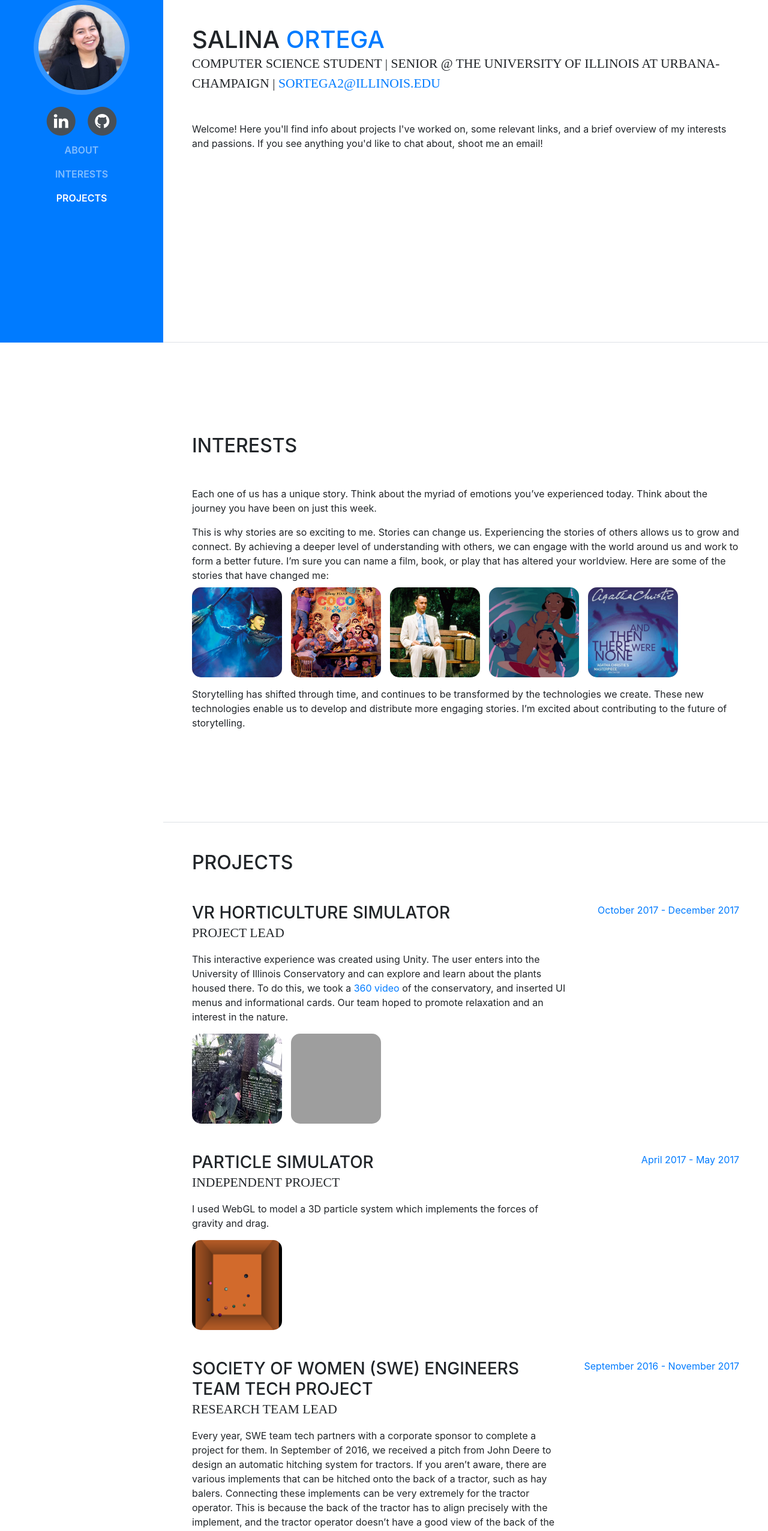
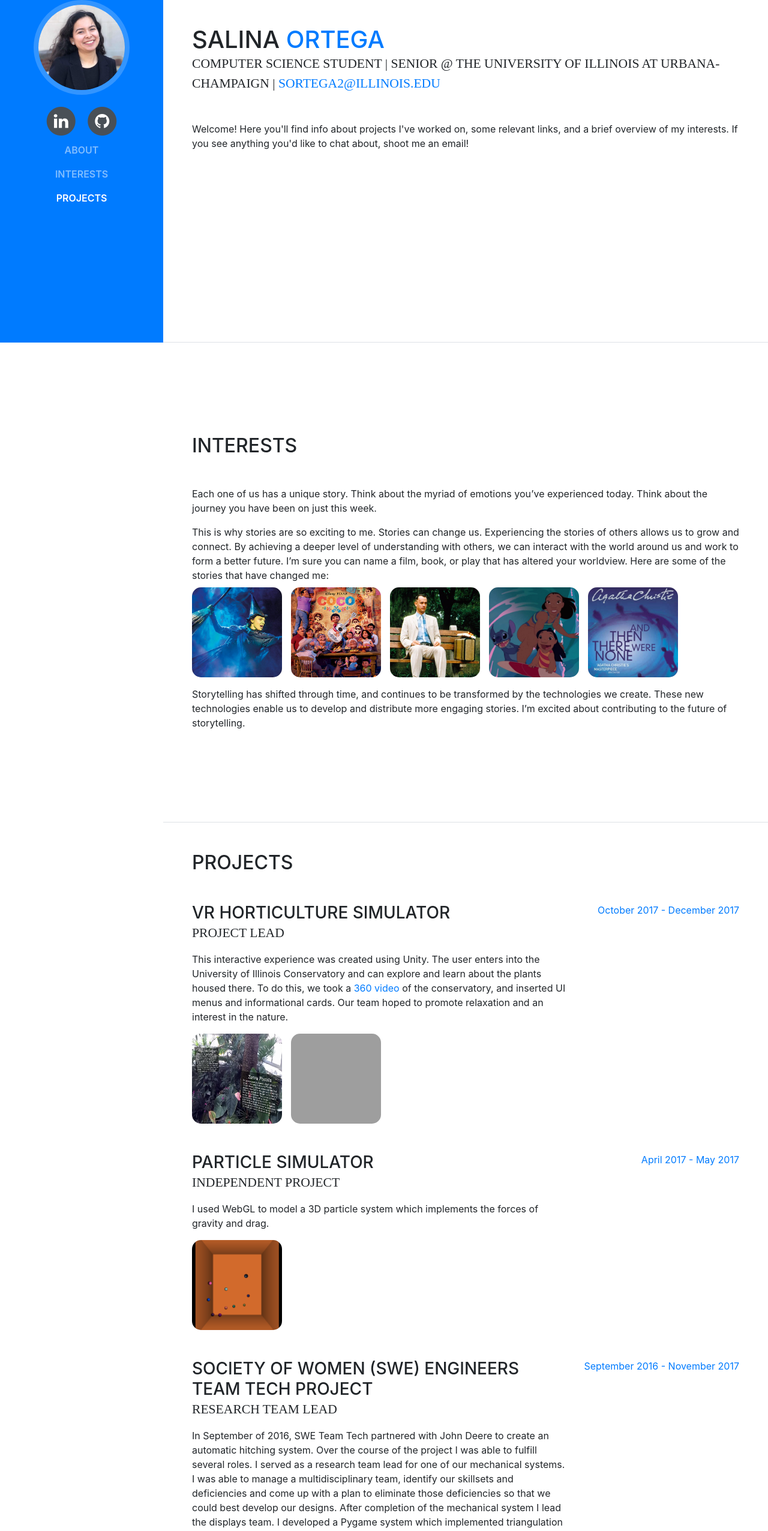
Before and after one commit to smortega2/smortega2.github.io, a website with bundled scripts: page index.html in a window 1280 px wide. Shown: the part 229-2781 px from the top of the page at 60% size. Built offline with nearby package versions, Linux system fonts and the light colour scheme; grey boxes are pictures that could not be loaded; a web font is replaced by a local one.

```diff
--- a/index.html
+++ b/index.html
@@ -90,14 +90,14 @@
           <div class="subheading mb-5">Computer Science Student | Senior @ The University of Illinois at Urbana-Champaign |
             <a href="mailto:name@email.com">sortega2@illinois.edu</a>
           </div>
-          <p class="mb-5">Welcome! Here you'll find info about projects I've worked on, some relevant links, and a brief overview of my interests and passions. If you see anything you'd like to chat about, shoot me an email!</p>
+          <p class="mb-5">Welcome! Here you'll find info about projects I've worked on, some relevant links, and a brief overview of my interests. If you see anything you'd like to chat about, shoot me an email!</p>
         </div>
       </section>
       <section class="resume-section p-3 p-lg-5 d-flex flex-column" id="interests">
         <div class="my-auto">
           <h2 class="mb-5">Interests</h2>
           <p>Each one of us has a unique story. Think about the myriad of emotions you’ve experienced today. Think about the journey you have been on just this week. </p>
-          <p class="mb-2">This is why stories are so exciting to me. Stories can change us. Experiencing the stories of others allows us to grow and connect. By achieving a deeper level of understanding with others, we can engage with the world around us and work to form a better future. I’m sure you can name a film, book, or play that has altered your worldview. Here are some of the stories that have changed me:</p>
+          <p class="mb-2">This is why stories are so exciting to me. Stories can change us. Experiencing the stories of others allows us to grow and connect. By achieving a deeper level of understanding with others, we can interact with the world around us and work to form a better future. I’m sure you can name a film, book, or play that has altered your worldview. Here are some of the stories that have changed me:</p>
           <p class="mb-2">
             <div class="row">
               <div class="column">
@@ -203,8 +203,8 @@
             <div class="resume-content mr-auto">
               <h3 class="mb-0">Society of Women (SWE) Engineers Team Tech Project</h3>
               <div class="subheading mb-3">Research Team Lead</div>
-              <p>Every year, SWE team tech partners with a corporate sponsor to complete a project for them. In September of 2016, we received a pitch from John Deere to design an automatic hitching system for tractors. If you aren’t aware, there are various implements that can be hitched onto the back of a tractor, such as hay balers. Connecting these implements can be very extremely for the tractor operator. This is because the back of the tractor has to align precisely with the implement, and the tractor operator doesn’t have a good view of the back of the vehicle. So our team set out to create a system that would connect the implement automatically, such that the operator never has to leave their seat.  </p>
-              <p>This project lasted for a little over a year. Over this time span I was able to fulfill several roles. I served as a research team lead for one of our mechanical systems. I was able to manage a multidisciplinary team, identify our skillsets and deficiencies and come up with a plan to eliminate those deficiencies so that we could best develop our designs. After completion of the mechanical system I lead the displays team. I developed a Pygame system which utilized triangulation methods and provided visuals to guide the tractor operator. We also built a Raspberry Pi prototype which we used to test our systems. </p>
+              <!--<p>Every year, SWE team tech partners with a corporate sponsor to complete a project for them. In September of 2016, we received a pitch from John Deere to design an automatic hitching system for tractors. If you aren’t aware, there are various implements that can be hitched onto the back of a tractor, such as hay balers. Connecting these implements can be very extremely for the tractor operator. This is because the back of the tractor has to align precisely with the implement, and the tractor operator doesn’t have a good view of the back of the vehicle. So our team set out to create a system that would connect the implement automatically, such that the operator never has to leave their seat.  </p>-->
+              <p>In September of 2016, SWE Team Tech partnered with John Deere to create an automatic hitching system. Over the course of the project I was able to fulfill several roles. I served as a research team lead for one of our mechanical systems. I was able to manage a multidisciplinary team, identify our skillsets and deficiencies and come up with a plan to eliminate those deficiencies so that we could best develop our designs. After completion of the mechanical system I lead the displays team. I developed a Pygame system which implemented triangulation methods and provided visuals to guide the tractor operator. We also built a Raspberry Pi prototype which we used to test our systems. </p>
               <p>In November of 2017 we presented this project at the SWE national conference with several teams from other universities. Our team was awarded first prize!</p>
               <div class="row">
               <div class="column">
@@ -284,7 +284,7 @@
           </ul>
         </div>
       </section>
-	  -->
+
       <section class="resume-section p-3 p-lg-5 d-flex flex-column" id="awards">
         <div class="my-auto">
           <h2 class="mb-5">Awards &amp; Certifications</h2>
@@ -319,7 +319,7 @@
           </ul>
         </div>
       </section>
-
+      -->
     </div>
 
     <!-- Bootstrap core JavaScript -->
```
